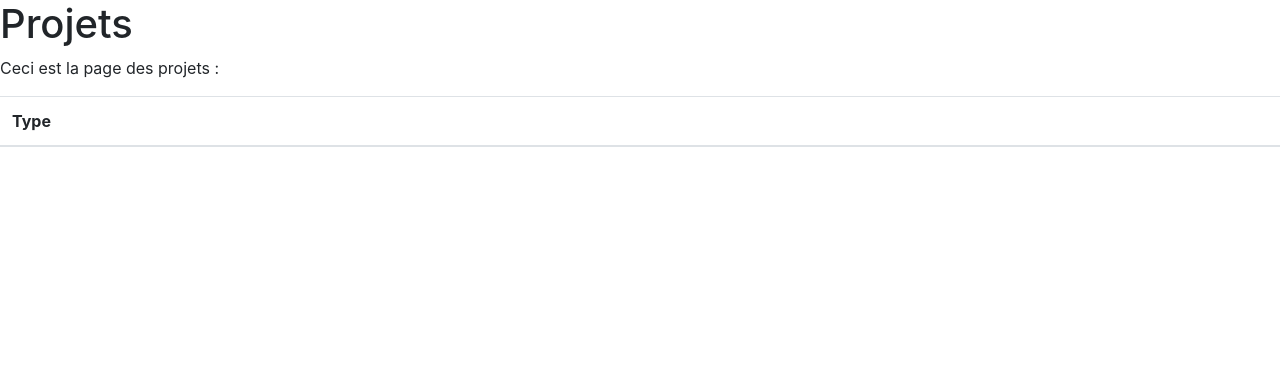
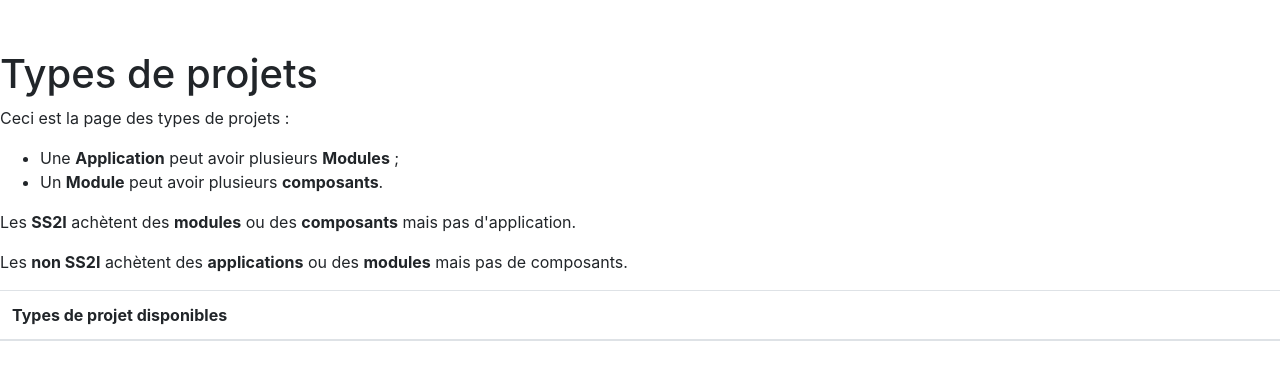
Before and after one commit to Colinsoriano/ECF_M7, a PHP site: template app/modules/frontend/views/projet/index.phtml in a window 1280 px wide. Shown: the part 56-436 px from the top of the page. Run offline with PHP 8.4, Linux system fonts and the light colour scheme; the template is opened without the code that fills it, so the values that code supplies are empty; some libraries are stand-ins or nearby versions.

Commit message:
chefDeProjet and collaborateur and index and projet view layout - provide generic text

```diff
--- a/app/modules/frontend/views/chefDeProjet/index.phtml
+++ b/app/modules/frontend/views/chefDeProjet/index.phtml
@@ -1,6 +1,7 @@
 <div class="page-header">
     <h1 style=" padding-top: 50px;">Chefs de projet</h1>
     <p>Ceci est la page des Chefs de projet.</p>
+    <p>Les <b>seniors</b> sont considérés comme des <b>Chefs de projet</b>.</p>
     <table class="table">
         <thead>
             <th>Prénom</th>
--- a/app/modules/frontend/views/index/index.phtml
+++ b/app/modules/frontend/views/index/index.phtml
@@ -6,7 +6,8 @@
     <p>Prêt à jouer ?</p>
     <hr>
     <!-- Bouton Lancer une partie ouvre un popup avec le choix du projet et la composition de l'équipe -->
-    <h3>Pour commencer, créer une partie</h3>
+    <h2 style="text-align: center;">Pour commencer, créer une partie</h2>
+    <hr>
     <label for="client-select">Choisissez un client :</label>
     <div style="display: flex; align-items: center;">
         <select style="flex: 1;" id="client" name="client-select">
@@ -16,7 +17,7 @@
         </select>
     </div>
     <br>
-    <label for="projet-select">Choisissez un projet:</label>
+    <label for="projet-select">Choisissez un projet :</label>
     <div style="display: flex; align-items: center;">
 
         <select style="flex: 1;" id="projet-select" name="projet-select">
--- a/app/modules/frontend/views/projet/index.phtml
+++ b/app/modules/frontend/views/projet/index.phtml
@@ -1,16 +1,24 @@
 <div class="page-header">
-    <h1>Projets</h1>
-    <p>Ceci est la page des projets :</p>
+    <h1 style=" padding-top: 50px;">Types de projets</h1>
+    <p>Ceci est la page des types de projets :</p>
+    <ul>
+        <li>Une <b>Application</b> peut avoir plusieurs <b>Modules</b> ;</li>
+        <li>Un <b>Module</b> peut avoir plusieurs <b>composants</b>.</li>
+    </ul>
+    <p>Les <b>SS2I</b> achètent des <b>modules</b> ou des <b>composants</b> mais pas d'application.</p>
+    <p>Les <b>non SS2I</b> achètent des <b>applications</b> ou des <b>modules</b> mais pas de composants.</p>
     <table class="table">
         <thead>
-        <th>Type</th>
+        <th>Types de projet disponibles</th>
         </thead>
         <tbody>
+
         <?php foreach ($this->view->projetsForTable as $projet) {?>
             <tr>
-                <td><?php echo projet['type']?></td>
+                <td><?php echo $projet['type']?></td>
             </tr>
         <?php } ?>
         </tbody>
+
     </table>
 </div>
```
Also changed, not shown: app/modules/frontend/views/collaborateur/index.phtml (+12 -3 lines).
